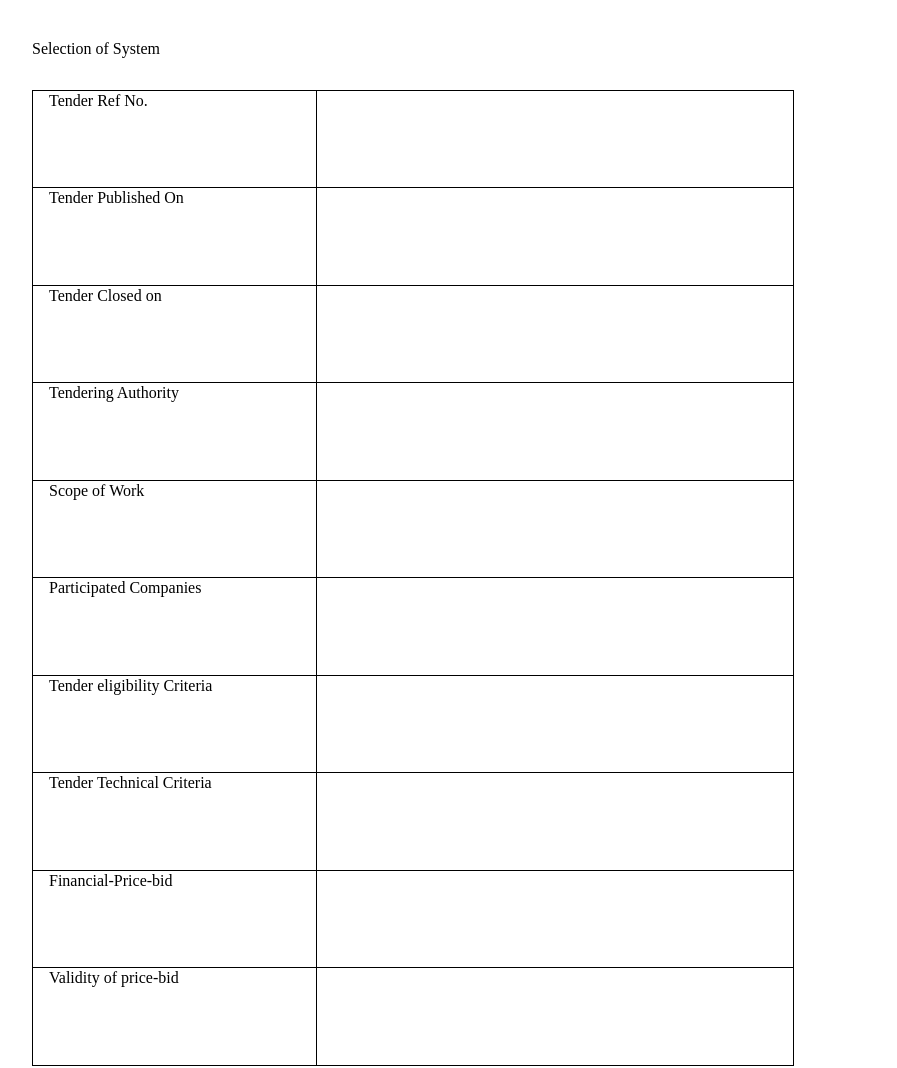
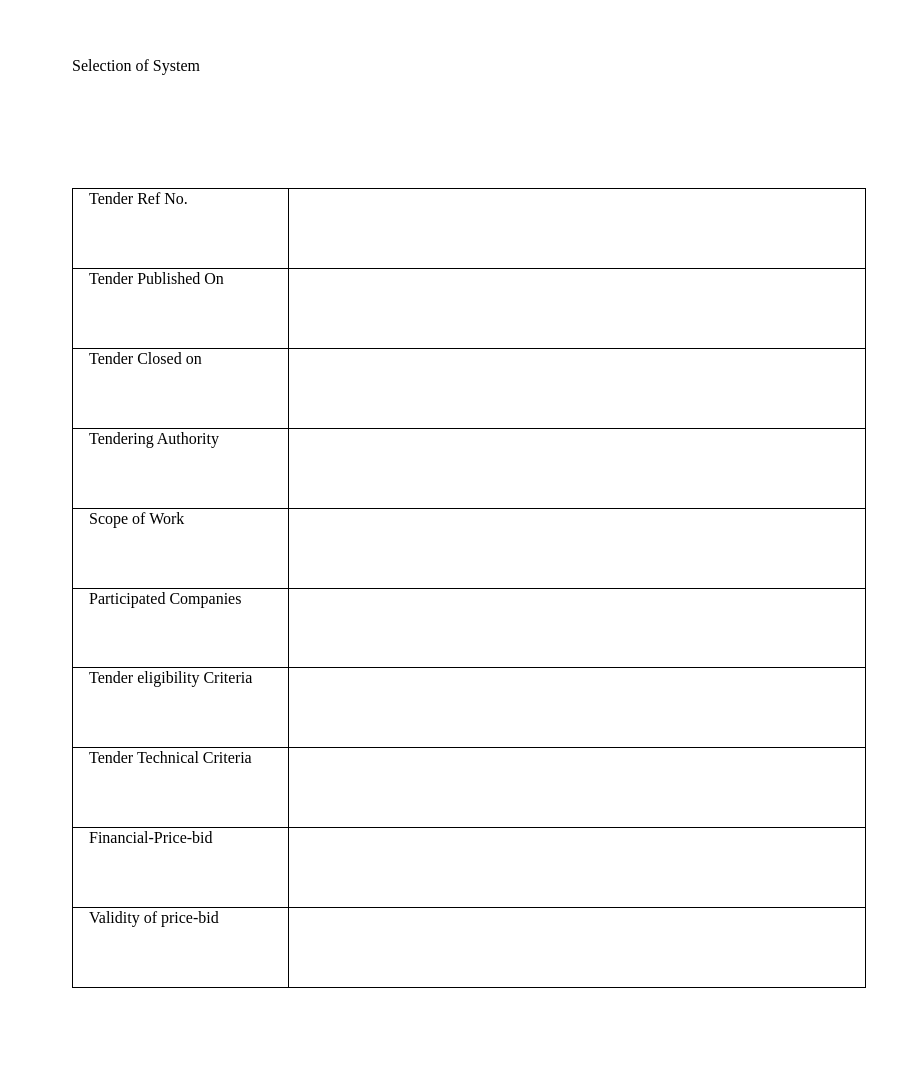
Before and after one commit to VigneshSE1/HtmlToPdf, a website: page index.html in a window 1280 px wide. Shown: the whole page, without its empty margins (8-905 px from the left). Drawn offline with Linux system fonts and the light colour scheme.

Commit message:
alligment Changes

```diff
--- a/index.html
+++ b/index.html
@@ -21,7 +21,6 @@
     table {
       border-collapse: collapse;
       table-layout: fixed;
-      min-height: 100vh;
       width: 100%;
       height: 100vh;
     }
@@ -29,17 +28,21 @@
     td {
       border: 1px solid black;
       vertical-align: top;
-      height: 2.5cm;
       min-width: 11em;
       padding-left: 1em;
+      height: 1cm;
+    }
+
+    body {
+      margin-left: 5em;
+    }
+
+    .tableArea {
+      margin-top: 3cm;
     }
 
     .heading {
-      padding: 2em;
-    }
-
-    .tableArea {
-      margin-left: 2em;
+      margin-top: 1.5cm;
     }
   </style>
 </head>
@@ -51,7 +54,7 @@
   <div class="tableArea">
     <table>
       <tr>
-        <td style="width: 35%;">Tender Ref No.</td>
+        <td style="width: 25%;">Tender Ref No.</td>
         <td></td>
       </tr>
       <tr>
```
Also changed, not shown: 2 other files.
